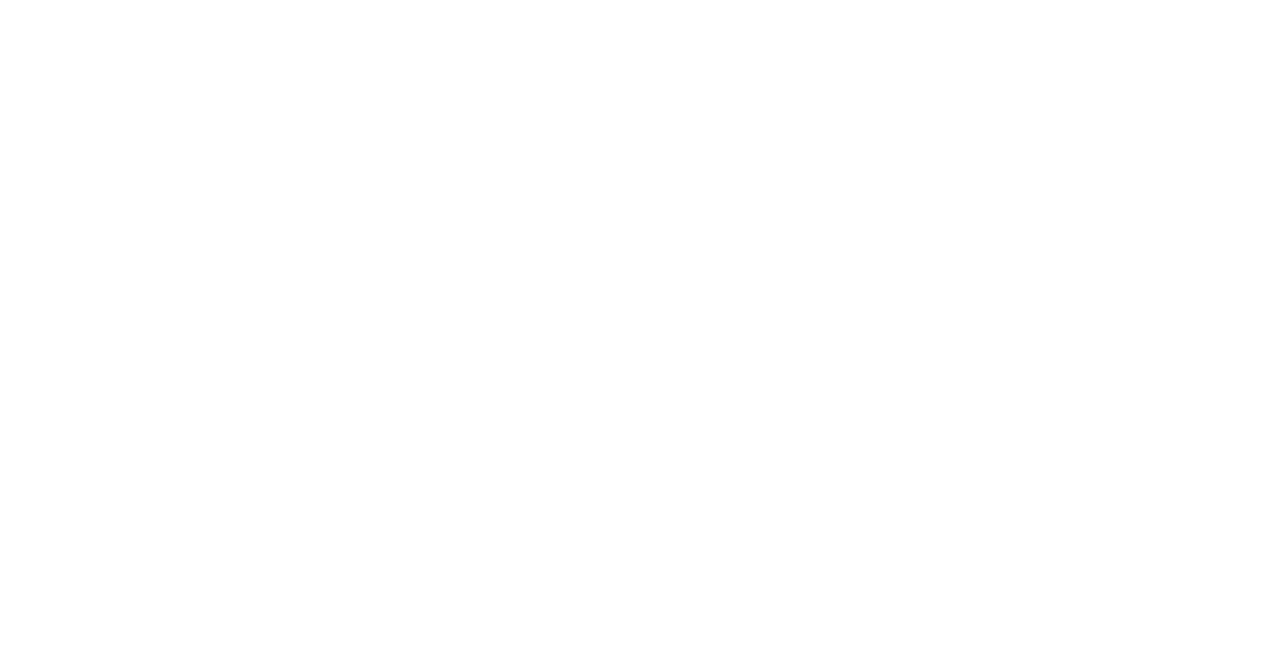
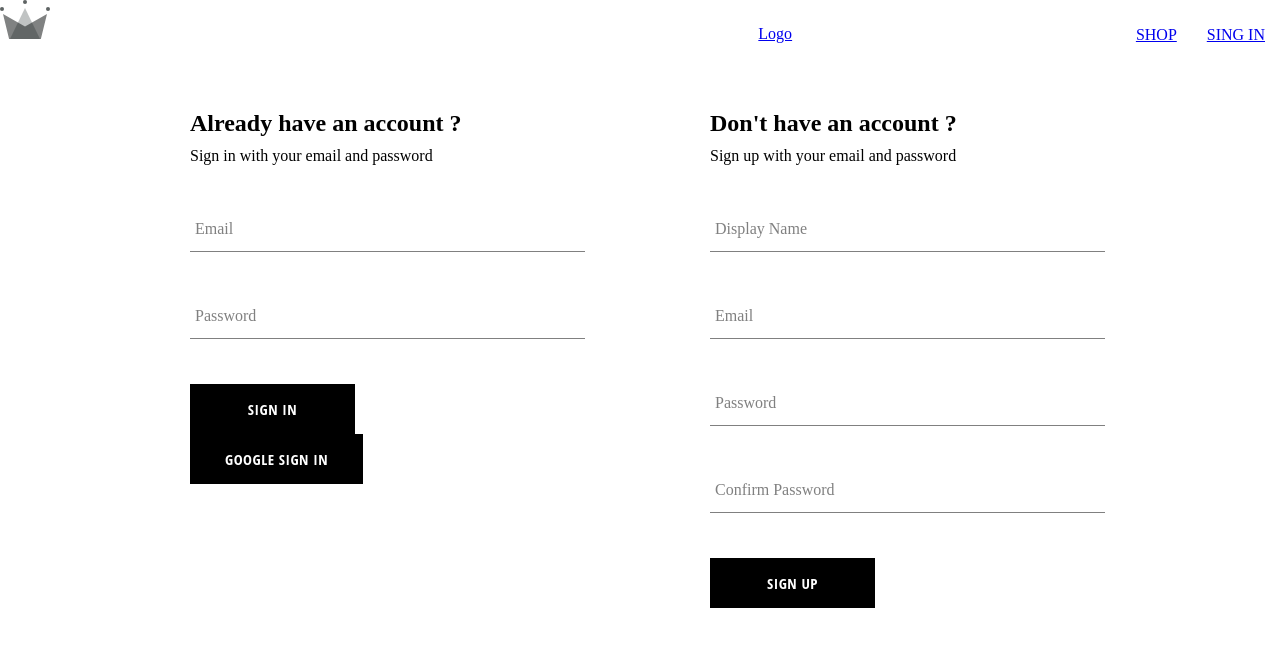
Before and after one commit to DgMarwa/crwn-clothing-app, a React (Create React App) app: page /auth in a window 1280 px wide. Before the commit this address had no page. Shown: the top 646 px of the page. Built offline with nearby package versions, Linux system fonts and the light colour scheme; the HTML template or start-up script is replaced by a standard one.

Commit message:
created authentication page component alongside sign in form

```diff
--- a/src/App.js
+++ b/src/App.js
@@ -4,7 +4,7 @@
 import Navigation from './routes/navigation/navigation.component';
 
 import './routes/navigation/navigation.styles.scss';
-import SignIn from './routes/sign-in/sign-in.component';
+import Authentication from './routes/authentication/authentication.component';
 
 
 
@@ -20,7 +20,7 @@
       <Route path='/' element={<Navigation />} >
       <Route index element={<Home />} />
       <Route path='Shop'  element={<Shop />} />
-      <Route path='sign-in'  element={<SignIn />} />
+      <Route path='auth'  element={<Authentication />} />
       </Route>
     </Routes>
     );
--- /dev/null
+++ b/src/components/sign-in-form/sign-in-form.component.jsx
@@ -0,0 +1,93 @@
+import { useState } from 'react';
+
+import FormInput from '../form-input/form-input.component';
+import Button from '../button/button.component' ;
+
+import {
+    signInWithGooglePopup,
+    createUserDocumentFromAuth ,
+    signInAuthUserWithEmailAndPassword,
+} from '../../routes/utils/firebase/firebase.utils';
+
+import './sign-in-form.styles.scss' ;
+
+const defaultFormfields = {
+    email: '',
+    password: '',
+};
+
+const SignInForm = () => {
+    const [formFields, setFormFields] = useState(defaultFormfields);
+    const { email, password } = formFields;
+
+    const resetFormFields = () => {
+        setFormFields(defaultFormfields);
+    };
+
+    const signInWithGoogle = async () => {
+        const {user} = await signInWithGooglePopup();
+        await createUserDocumentFromAuth(user)
+         };
+
+    const handleSubmit = async (event) => {
+        event.preventDefault();
+
+
+        try {
+            const response = await signInAuthUserWithEmailAndPassword(
+                email,
+                password,
+            );
+            console.log(response);
+            resetFormFields();
+        } catch (error) {
+            switch(error.code) {
+                case "auth/wrong-password":
+                    alert("incorrect password for email");
+                    break;
+                case"auth/invalid-credential":
+                    alert("no user associated with this email");
+                    break;
+                default:
+                    console.log(error);
+            }
+        }
+    };
+
+    const handleChange = (event) => {
+        const { name, value } = event.target;
+
+        setFormFields({ ...formFields, [name]: value });
+    };
+
+    return (
+        <div className='sign-up-container'>
+            <h2>Already have an account ?</h2>
+            <span>Sign in with your email and password</span>
+            <form onSubmit={handleSubmit}>
+                <FormInput
+                    label="Email"
+                    type="email"
+                    required
+                    onChange={handleChange}
+                    name="email"
+                    value={email} />
+                <FormInput
+                    label="Password"
+                    type="password"
+                    required
+                    onChange={handleChange}
+                    name="password"
+                    value={password}
+                />
+                <div className="buttons-container">
+                <Button type="submit">Sign In</Button>
+                <Button type="button" buttonType="google" onClick={signInWithGoogle}>
+                    Google sign in
+                </Button>
+                </div>
+            </form>
+        </div>
+    );
+};
+export default SignInForm;
--- /dev/null
+++ b/src/components/sign-in-form/sign-in-form.styles.scss
@@ -0,0 +1,13 @@
+.sign-up-container {
+    display: flex;
+    flex-direction: column;
+    width: 380px;
+    h2 {
+        margin: 10px 0;
+    }
+
+    .Buttons-container {
+        display: flex;
+        justify-content: space-between;
+    }
+}
--- a/src/components/sign-up-form/sign-up-form.component.jsx
+++ b/src/components/sign-up-form/sign-up-form.component.jsx
@@ -1,111 +1,108 @@
 import { useState } from 'react';
 
-import FormInput from '../form-input/form-input.component'
-import { createAuthUserWithEmailAndPassword, createUserDocumentFromAuth } from '../../routes/utils/firebase/firebase.utils';
-import './sign-up-form.styles.scss';
+import FormInput from '../form-input/form-input.component';
+import Button from '../button/button.component' ;
 
-import button from '../button/button.component';
-const defaultFormFields = {
+import {
+    createAuthUserWithEmailAndPassword,
+    createUserDocumentFromAuth ,
+} from '../../routes/utils/firebase/firebase.utils';
+
+import './sign-up-form.styles.scss' ;
+
+const defaultFormfields = {
     displayName: '',
     email: '',
     password: '',
-    confirmPassword: ''
+    confirmPassword: '',
 }
-
-
-
-
 const SignUpForm = () => {
- const [formFields, setFormFields] = useState(defaultFormFields);
+    const [formFields, setFormFields] = useState(defaultFormfields);
     const { displayName, email, password, confirmPassword } = formFields;
 
     console.log(formFields);
 
     const resetFormFields = () => {
-    setFormFields(defaultFormFields )
+        setFormFields(defaultFormfields);
     }
 
     const handleSubmit = async (event) => {
         event.preventDefault();
 
-    if (password  !== confirmPassword ) {
-
-        alert("passwords do not match ");
+        if (password !== confirmPassword) {
+            alert("Passwords do not match");
             return;
         }
 
+
         try {
-
             const { user } = await createAuthUserWithEmailAndPassword(
                 email,
-             password);
+                password
+            );
 
-await createUserDocumentFromAuth (user, { displayName});
+            await createUserDocumentFromAuth(user, { displayName });
             resetFormFields();
-    }
-     catch(error) {
-        if (error.code =='auth/email-alerady-in-use'){
-            alert ('cannot create user, email alreday in use');
+        } catch (error) {
+            if (error.code == 'auth/email-already-in-use') {
+                alert('Cannot creat user, email already in use');
             } else {
-
-
                 console.log('user creation encountered an error', error);
             }
-
         }
-
     };
 
     const handleChange = (event) => {
         const { name, value } = event.target;
-    setFormFields({...formFields, [name]: value });
 
+        setFormFields({ ...formFields, [name]: value });
     };
+
     return (
         <div className='sign-up-container'>
             <h2>Don't have an account ?</h2>
-            <span> Sign up with your email and password</span>
-            <from onSubmit= {handleSubmit}>
+            <span>Sign up with your email and password</span>
+            <form onSubmit={handleSubmit}>
                 <FormInput
                     label="Display Name"
                     type="text"
                     required
                     onChange={handleChange}
-                  name="displayName" value={displayName} />
-
-
+                    name="displayName"
+                    value={displayName}
+                />
 
                 <FormInput
-                label="email"
+                    label="Email"
                     type="email"
-
                     required
                     onChange={handleChange}
-                 name="email"/>
-
+                    name="email"
+                    value={email} />
 
                 <FormInput
                     label="Password"
                     type="password"
                     required
                     onChange={handleChange}
-                 name="password" />
-
+                    name="password"
+                    value={password}
+                />
 
                 <FormInput
-                 label="ConfirmPassword"
+                    label="Confirm Password"
                     type="password"
                     required
                     onChange={handleChange}
-                 name="confirmPassword" />
-                <button  type ="submit">
+                    name="confirmPassword"
+                    value={confirmPassword}
+                />
+
+                <Button type="submit">
                     Sign Up
-
-                </button>
-
-            </from>
+                </Button>
+            </form>
         </div>
-    );
-};
-
+    )
+}
 export default SignUpForm;
--- /dev/null
+++ b/src/routes/authentication/authentication.component.jsx
@@ -0,0 +1,17 @@
+
+
+import SignUpForm from '../../components/sign-up-form/sign-up-form.component';
+import SignInForm from '../../components/sign-in-form/sign-in-form.component';
+import './authentication.styles.scss';
+
+const Authentication = () => {
+    return (
+        <div className='authentication-container' >
+
+            <SignInForm />
+            <SignUpForm />
+        </div>
+    );
+};
+
+export default Authentication;
--- /dev/null
+++ b/src/routes/authentication/authentication.styles.scss
@@ -0,0 +1,6 @@
+.authentication-container{
+    display: flex;
+    width: 900px;
+    justify-content: space-between;
+    margin: 30px auto;
+};
--- a/src/routes/navigation/navigation.component.jsx
+++ b/src/routes/navigation/navigation.component.jsx
@@ -14,7 +14,7 @@
             <Link className='nav-link' to='/shop'>
             SHOP
             </Link>
-            <Link className='nav-link' to='/sign-in'>
+            <Link className='nav-link' to='/auth'>
             SING IN
             </Link>
 
--- a/src/routes/sign-in/sign-in.component.jsx
+++ /dev/null
@@ -1,28 +0,0 @@
-import {
-
-    signInWithGooglePopup,
-     createUserDocumentFromAuth }
-     from "../utils/firebase/firebase.utils";
-
-     import SignUpForm from '../../components/sign-up-form/sign-up-form.component'
-
-
-const SignIn = () => {
-
-    const logGoogleUser = async () => {
-        const { user } = await signInWithGooglePopup();
-        const userDocRef = await createUserDocumentFromAuth(user);
-    };
-
-
-
-    return (
-        <div>
-            <h1> Sign In Page</h1>
-            <button onClick={logGoogleUser}>Sign in with Google Popup</button>
-           <SignUpForm />
-        </div>
-    );
-};
-
-export default SignIn;
--- a/src/routes/utils/firebase/firebase.utils.js
+++ b/src/routes/utils/firebase/firebase.utils.js
@@ -5,7 +5,8 @@
    getAuth,
    signInWithPopup,
    GoogleAuthProvider,
-  createUserWithEmailAndPassword } from 'firebase/auth';
+  createUserWithEmailAndPassword,
+signInWithEmailAndPassword } from 'firebase/auth';
 import {
   getFirestore,
   doc,
@@ -72,9 +73,15 @@
   return userDocRef;
 
 };
-export const createAuthUserWithEmailAndPassword = async (email, passwword) =>{
-  if (!email || !password) return;
+export const createAuthUserWithEmailAndPassword = async (email, password) => {
+  if(!email || !password) return;
 
-  return await createUserWithEmailAndPassword(auth, email, password)
+  return await createUserWithEmailAndPassword (auth , email , password);
+};
 
-}
+
+export const signInAuthUserWithEmailAndPassword = async (email, password) => {
+  if(!email || !password) return;
+
+  return await signInWithEmailAndPassword (auth , email , password);
+};
```
Also changed, not shown: src/components/form-input/form-input.styles.scss (indentation only). Lines whose indentation alone changed are shown as unchanged.
